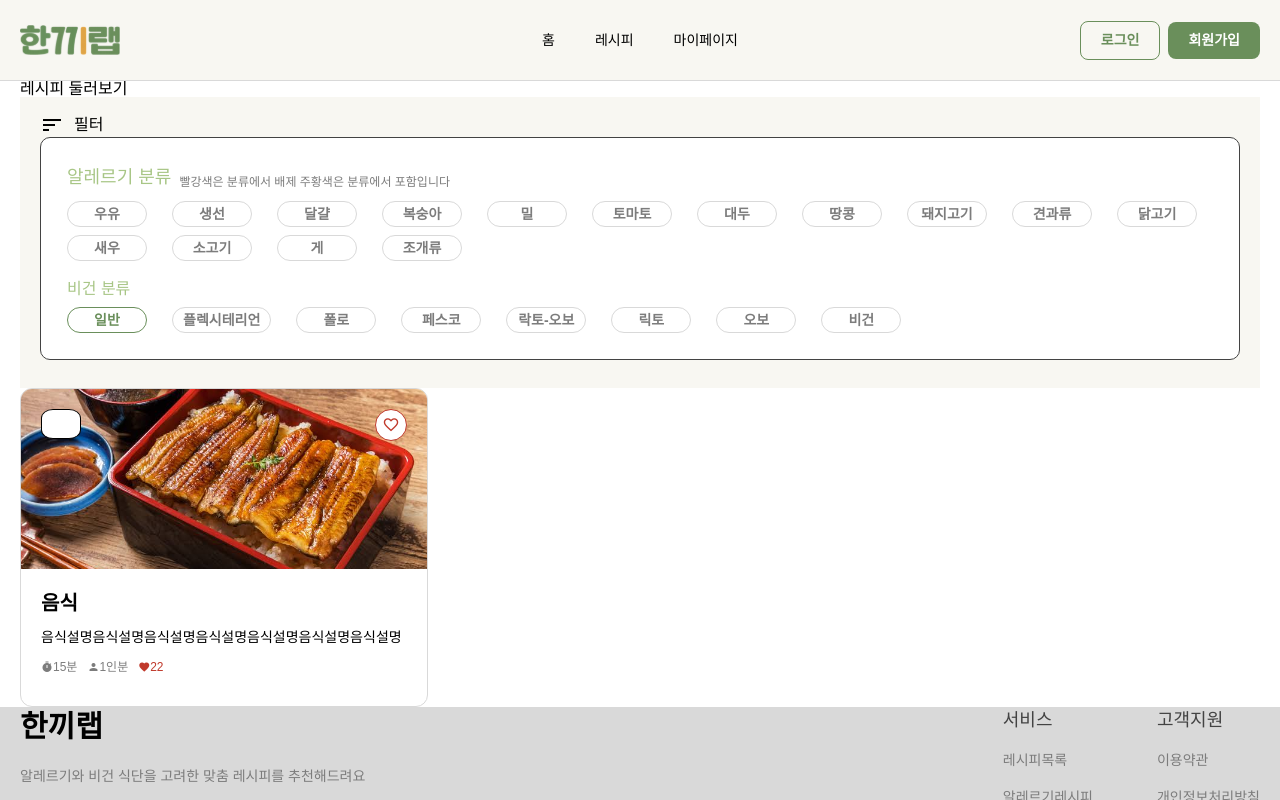
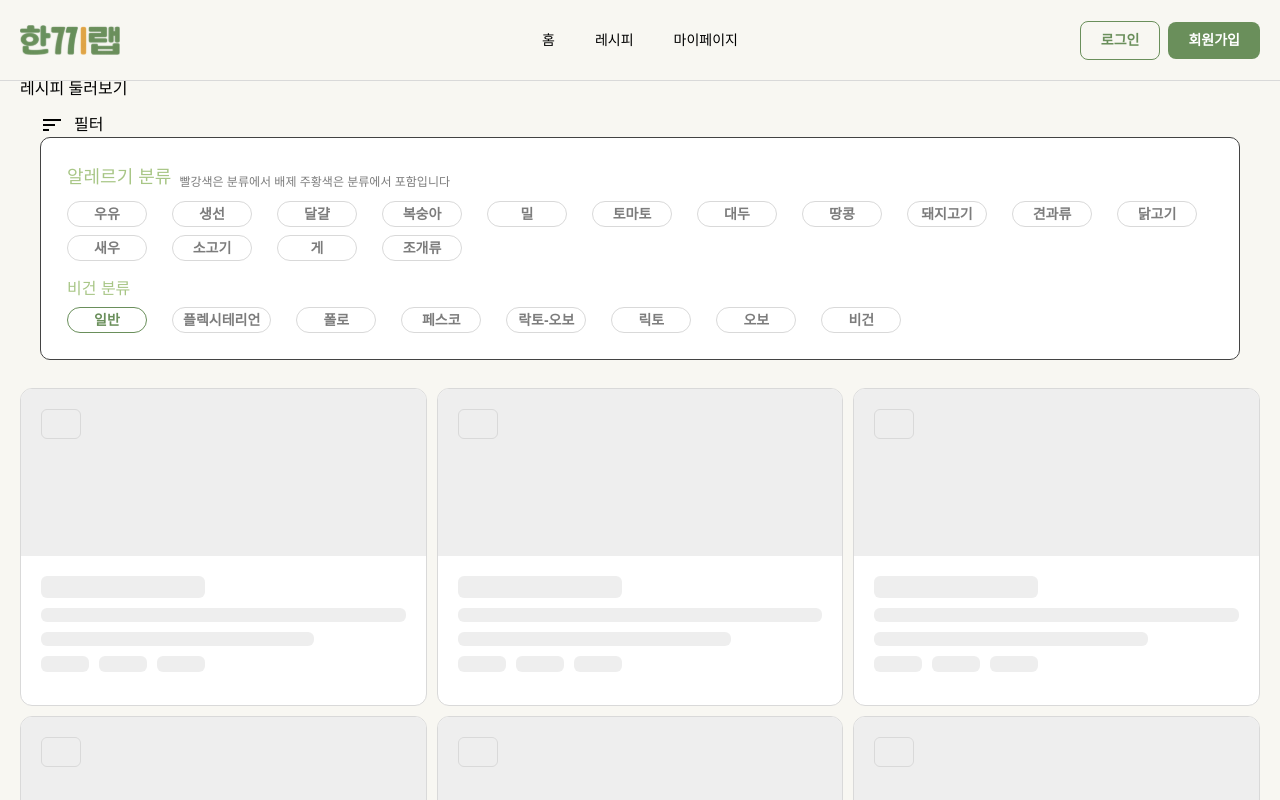
Before and after one commit to casperjwk/EST_FE_13_3nd_project, a React (Vite) app: page /recipes in a window 1280 px wide. Shown: the top 800 px of the page. Built offline with nearby package versions, Linux system fonts and the light colour scheme; a web font is replaced by a local one.

Commit message:
feat: 레시피 카드 그리드화 및 샘플 detail 연결

```diff
--- a/src/pages/recipe/RecipeListPage.jsx
+++ b/src/pages/recipe/RecipeListPage.jsx
@@ -1,26 +1,59 @@
 import RecipeCard from "../../components/recipe/RecipeCard";
 import FilterPanel from "../../components/recipe/RecipeFilter";
 import image from "../../assets/exFoodImg.jpg";
+import RecipeCardSkeleton from "../../components/recipe/RecipeCardSkeleton";
+import style from "./RecipeListPage.module.css";
+import { useNavigate } from "react-router";
 
 function RecipeListPage() {
+  const navigate = useNavigate();
+  const isLoading = true;
+
+  const handleRecipeClick = recipeId => {
+    navigate(`/recipes/${recipeId}`);
+  }
+
   return (
+    <div className={style.main}>
       <div className="container">
-      <h2>레시피 둘러보기</h2>
+        <h2 className="">레시피 둘러보기</h2>
         <FilterPanel/>
         <div></div>
 
+        <div className={style.recipeCardArea}>
+
+        {isLoading
+        ? Array.from({length:6}).map((_, index)=>(
+          <RecipeCardSkeleton key={index}/>
+        ))
+        : recipes.map((recipe) =>(
+          <RecipeCard
+          key={recipe.id}
+          imageUrl={recipe.image_url}
+          difficulty={recipe.difficulty}
+          name={recipe.title}
+          description={recipe.description}
+          time={recipe.cooking_time}
+          serves={recipe.servings}
+          likes="22"
+          onClick={()=> handleRecipeClick(recipe.id)}
+          />
+        ))
+
+      }
         <RecipeCard
           imageUrl={image}
-        category="쉬움"
+          difficulty="easy"
           name="음식"
           description="음식설명음식설명음식설명음식설명음식설명음식설명음식설명"
           time="15"
           serves="1"
           likes="22"
-        contry="한식"
+          onClick={() =>handleRecipeClick(`0605e5a2-296b-437c-999a-632aa993d604`)}
           />
+        </div>
 
-
+      </div>
     </div>
   );
 }
--- a/src/pages/recipe/RecipeListPage.module.css
+++ b/src/pages/recipe/RecipeListPage.module.css
@@ -0,0 +1,10 @@
+.main{
+  background-color: var(--white-2);
+}
+
+
+.recipeCardArea{
+  display: grid;
+  grid-template-columns: 1fr 1fr 1fr;
+  grid-gap: 10px;
+}
```
Lines whose indentation alone changed are shown as unchanged.
